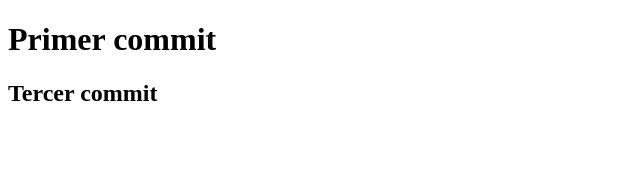
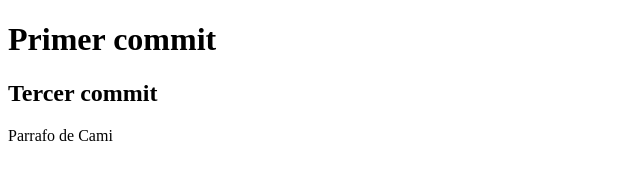
Before and after one commit to Camizamora/github, a plain HTML site: page index.html in a window 1280 px wide. Shown: the whole page, without its empty margins (0-640 px from the left). Drawn offline with Linux system fonts and the light colour scheme.

Commit message:
commit rama Cami

```diff
--- a/index.html
+++ b/index.html
@@ -10,5 +10,9 @@
 <body>
     <h1>Primer commit</h1>
     <h2>Tercer commit</h2>
+    <div>
+        <p>Parrafo de Cami</p>
+    </div>
+
 </body>
 </html>
```
